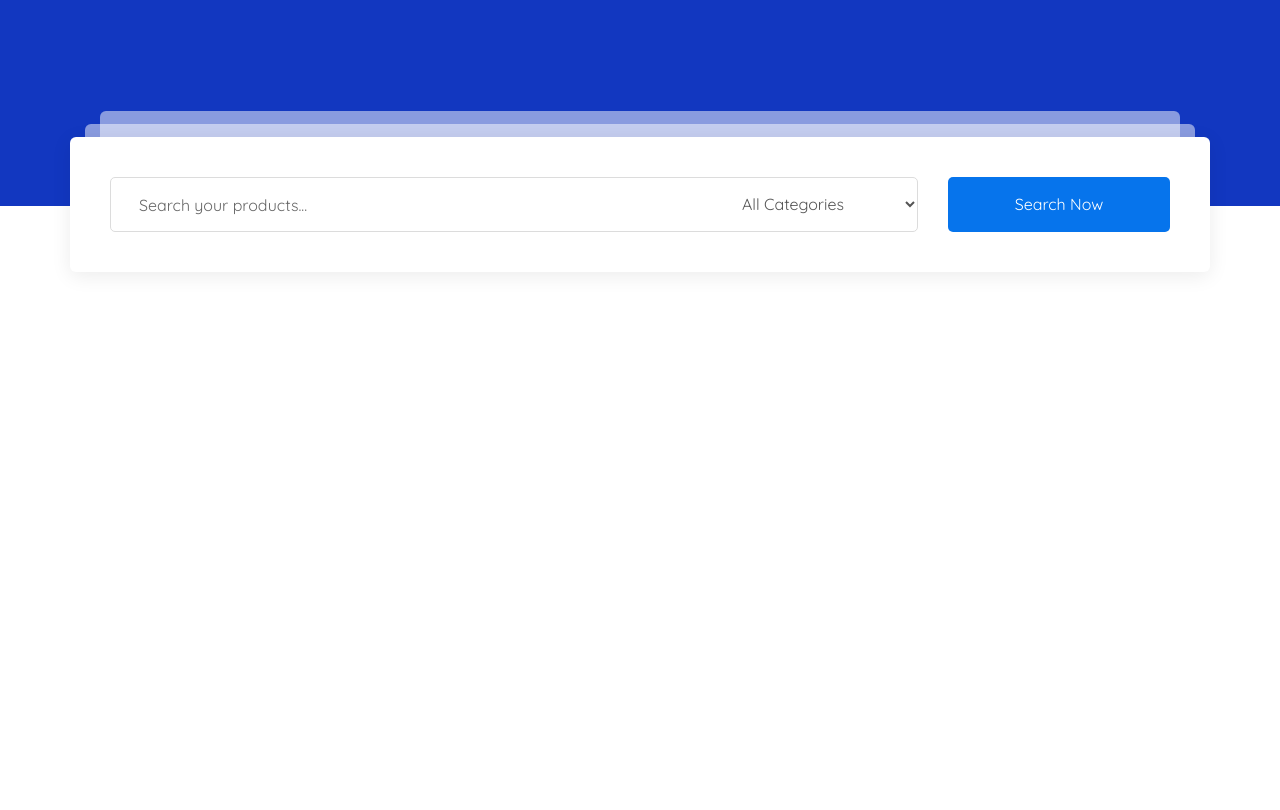
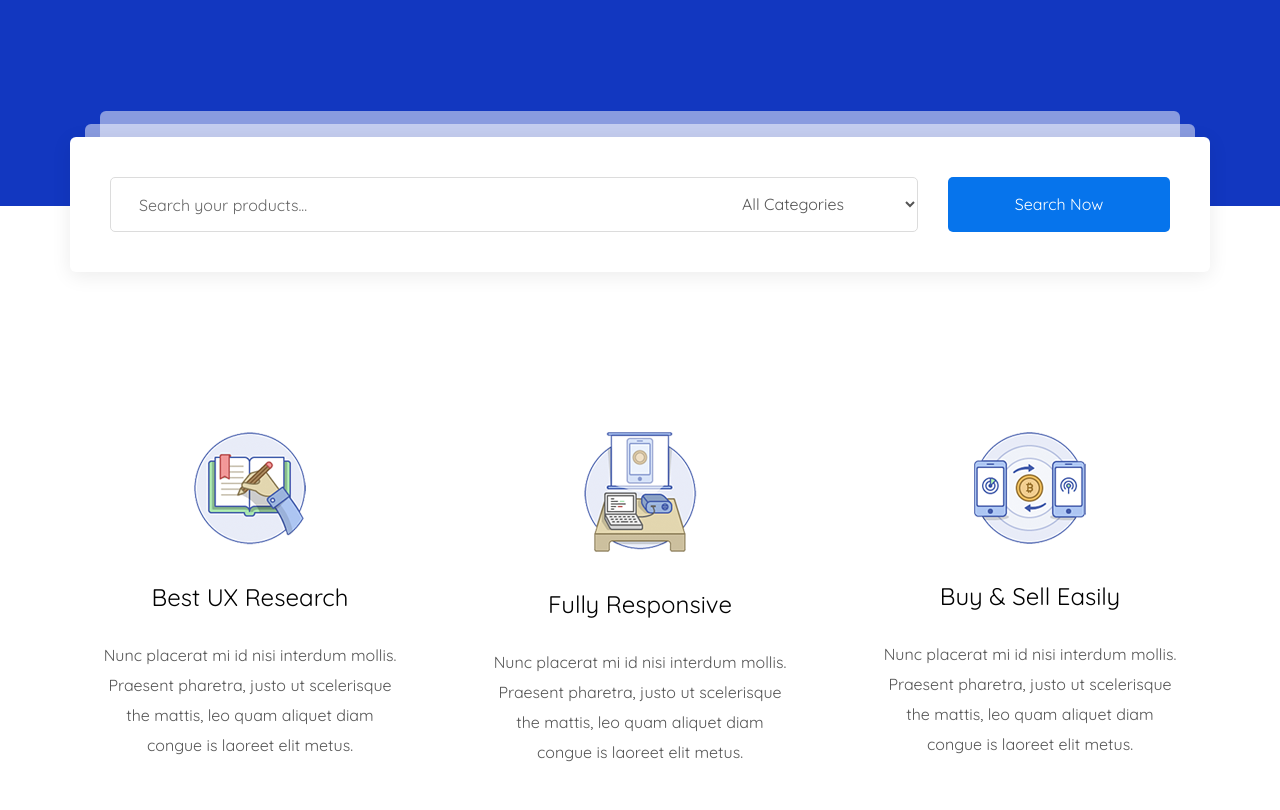
Before and after one commit to MykhailoSerhiichyk/mart-place, a website: page app/index.html in a window 1280 px wide. Shown: the part 706-1516 px from the top of the page. Before the commit the page ends 1112 px from the top, so only its background shows below. Drawn offline with nearby package versions, Linux system fonts and the light colour scheme; files that its build step writes are made by us from their sources.

Commit message:
added section advantages

```diff
--- a/app/index.html
+++ b/app/index.html
@@ -89,7 +89,45 @@
             </div>
         </div>
     </section>
-
+    <section class="advantages">
+        <div class="container">
+            <div class="advantages__items">
+                <div class="advantages__item">
+                    <div class="advantages__item-image">
+                        <img src="images/content/advantages__item-1.png" alt="">
+                    </div>
+                    <div class="advantages__item-title">
+                        Best UX Research
+                    </div>
+                    <div class="advantages__item-text">
+                        Nunc placerat mi id nisi interdum mollis. Praesent pharetra, justo ut scelerisque the mattis, leo quam aliquet diam congue is laoreet elit metus.
+                    </div>
+                </div>
+                <div class="advantages__item">
+                    <div class="advantages__item-image">
+                        <img src="images/content/advantages__item-2.png" alt="">
+                    </div>
+                    <div class="advantages__item-title">
+                        Fully Responsive
+                    </div>
+                    <div class="advantages__item-text">
+                        Nunc placerat mi id nisi interdum mollis. Praesent pharetra, justo ut scelerisque the mattis, leo quam aliquet diam congue is laoreet elit metus.
+                    </div>
+                </div>
+                <div class="advantages__item">
+                    <div class="advantages__item-image">
+                        <img src="images/content/advantages__item-3.png" alt="">
+                    </div>
+                    <div class="advantages__item-title">
+                        Buy & Sell Easily
+                    </div>
+                    <div class="advantages__item-text">
+                        Nunc placerat mi id nisi interdum mollis. Praesent pharetra, justo ut scelerisque the mattis, leo quam aliquet diam congue is laoreet elit metus.
+                    </div>
+                </div>
+            </div>
+        </div>
+    </section>
 
 
 
--- a/app/scss/style.scss
+++ b/app/scss/style.scss
@@ -119,7 +119,6 @@
     background-color: $blue;
     color: #ffffff;
     text-align: center;
-    margin-bottom: 200px;
 
     &__inner {
         position: relative;
@@ -248,8 +247,39 @@
     }
 }
 
+// end search
 
+// start advantages
 
+.advantages {
+    padding: 186px 0 120px;
 
+    &__items {
+        display: flex;
+        justify-content: space-between;
+    }
 
-// end search
+    &__item {
+        text-align: center;
+        max-width: 360px;
+        width: 100%;
+        padding: 40px 32px;
+        border-radius: 4px;
+
+        &:hover {
+            box-shadow: 0px 2px 50px 0px rgba(0, 0, 0, 0.08);
+        }
+
+        &-title {
+            font-size: 24px;
+            color: #010101;
+            margin: 28px 0;
+        }
+
+        &-text {
+            line-height: 30px;
+        }
+    }
+}
+
+// end advantages
```
Also changed, not shown: app/images/content/advantages__item-1.png (added), app/images/content/advantages__item-2.png (added), app/images/content/advantages__item-3.png (added).
